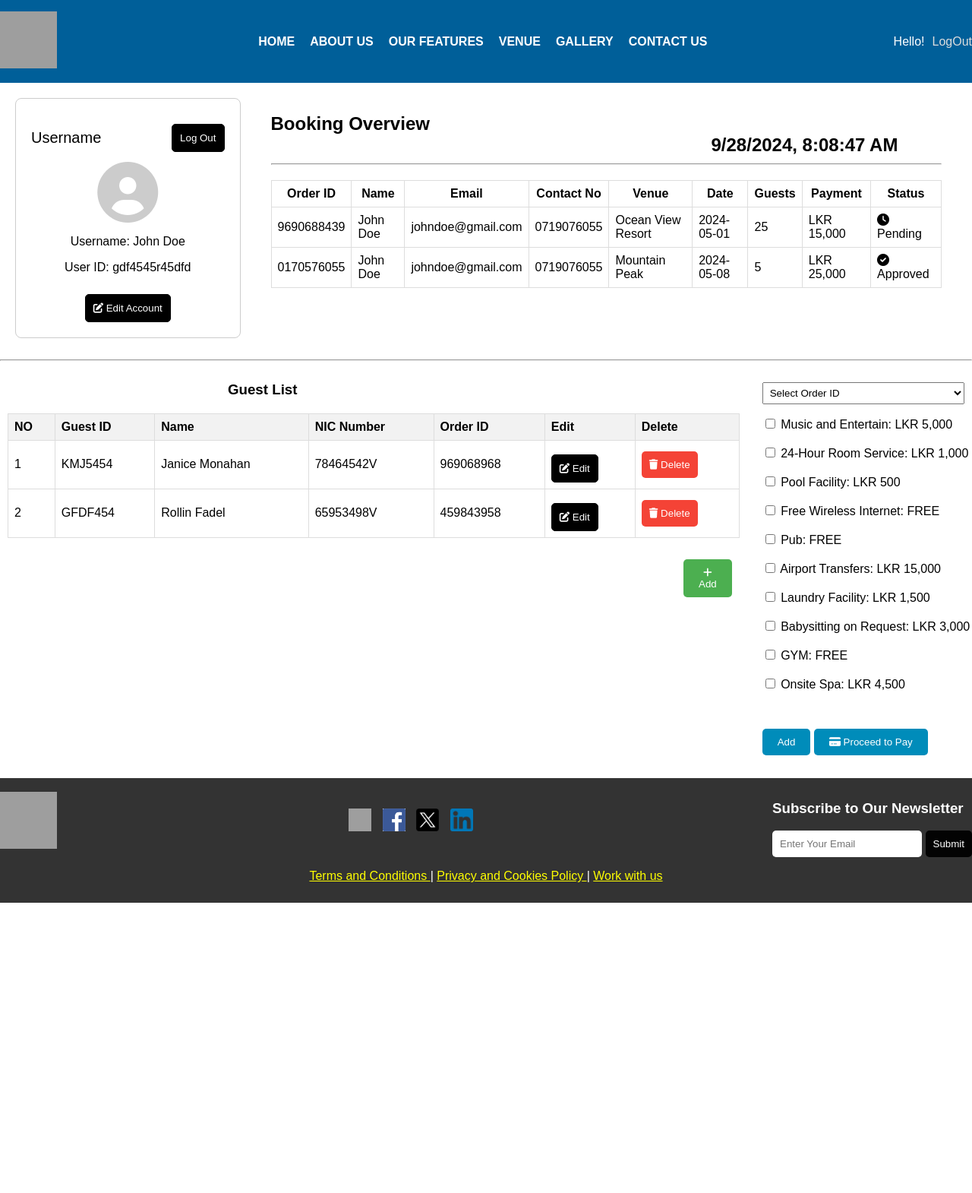
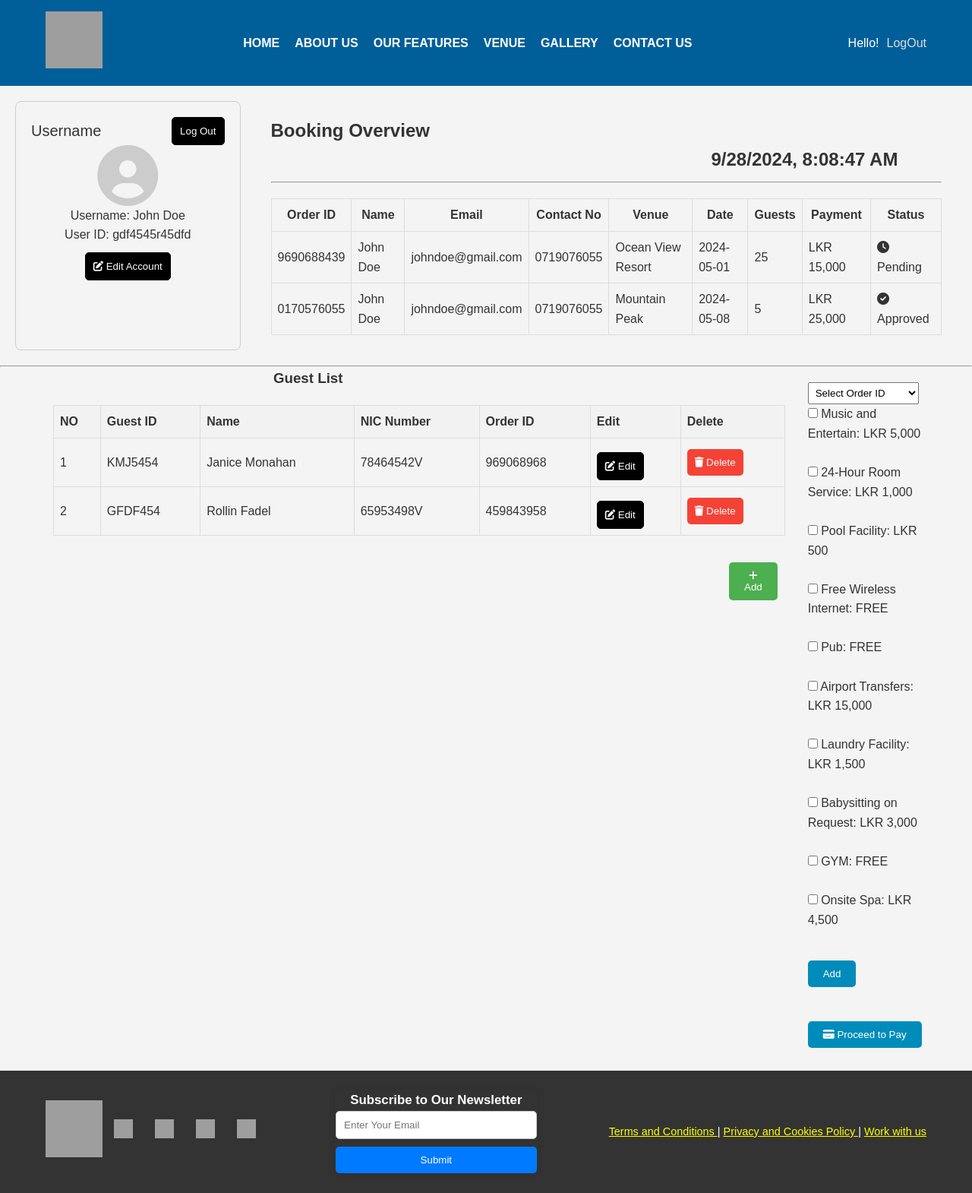
Before and after one commit to akithperera03/IWT-Assignment-Y1S2, a PHP site: page /bookingoverview.html in a window 1280 px wide. Shown: the whole page at 76% size. Before the commit the page ends 1188 px from the top, so only its background shows below. Run offline with PHP 8.4, Linux system fonts and the light colour scheme; grey boxes are pictures that could not be loaded.

Commit message:
changed bookingoverview css

```diff
--- a/bookingoverview.html
+++ b/bookingoverview.html
@@ -169,30 +169,32 @@
     <footer>
         <div class="container">
             <div class="logo">
-                <a href="index.html"><img src="images/logo_1.jpg" id="logoimage"></a>
+                <a href="index.php"><img src="images/logo_1.jpg" id="logoimage"></a>
             </div>
             <div class="social">
-                <a href="https://www.instagram.com"><img src="images/instagram.jpeg" alt="Instagram"></a>
-                <a href="https://www.facebook.com"><img src="images/facebook.png" alt="Facebook"></a>
-                <a href="https://www.x.com"><img src="images/x.png" alt="X"></a>
-                <a href="https://www.linkedin.com"><img src="images/linkedin.png" alt="LinkedIn"></a>
+                <a href="https://www.instagram.com"><img src="images/socialmedia/instagram.jpeg" alt="Instagram"></a>
+                <a href="https://www.facebook.com"><img src="images/socialmedia/facebook.png" alt="Facebook"></a>
+                <a href="https://www.x.com"><img src="images/socialmedia/x.png" alt="X"></a>
+                <a href="https://www.linkedin.com"><img src="images/socialmedia/linkedin.png" alt="LinkedIn"></a>
             </div>
 
             <div class="subscribe">
-                <h3>Subscribe to Our Newsletter</h3>
-                <input type="email" placeholder="Enter Your Email" required>
-                <button>Submit</button>
-            </div>
-        </div>
+        <h3>Subscribe to Our Newsletter</h3>
+        <form id="subscribeForm" method="POST" action="">
+            <input type="email" id="email" name="email" placeholder="Enter Your Email" required>
+            <button type="submit">Submit</button>
+        </form>
+        <!-- <p id="responseMessage"><?php echo $responseMessage; ?></p> -->
+    </div>
         <div class="legal">
             <div class="bottomlinks">
                 <p>
                     <a href="termsAndConditions.html"> Terms and Conditions </a> |
                     <a href="privacyPolicy.html"> Privacy and Cookies Policy </a> |
-                    <a href="careers.html"> Work with us </a>
+                    <a href="careers.php"> Work with us </a>
                 </p>
             </div>
         </div>
     </footer>
-</body>
-</html>
+    </body>
+    </html>
--- a/styles/bookingoverview.css
+++ b/styles/bookingoverview.css
@@ -1,8 +1,24 @@
+/* Basic Reset */
+* {
+    margin: 0;
+    padding: 0;
+    box-sizing: border-box;
+}
+
 body {
     font-family: Arial, sans-serif;
-    margin: 0;
-    padding: 0;
+    line-height: 1.6;
+    background-color: #f4f4f4;
+    color: #333;
 }
+
+.container {
+    max-width: 1200px;
+    margin: 0 auto;
+    padding: 0 20px;
+}
+
+/* Header Styles */
 header {
     background-color: #005f99;
     padding: 15px 0;
@@ -254,7 +270,8 @@ h2 {
 footer {
     background-color: #333;
     color: white;
-    padding: 10px 0;
+    padding: 5px 0; /* Reduced padding */
+    font-size: 0.9em; /* Smaller font size */
 }
 
 footer .container {
@@ -269,21 +286,9 @@ footer .social a {
 }
 
 footer .social img {
-    width: 30px;
-    height: 30px;
-}
-
-footer .subscribe input {
-    padding: 10px;
-    border: none;
-    border-radius: 5px;
-}
-
-footer .subscribe button {
-    padding: 10px;
-    background-color: #030303;
-    border: none;
-    cursor: pointer;
+    width: 25px; /* Reduced icon size */
+    height: 25px;
+    margin-left: 15px; /* Add space between logo and Instagram icon */
 }
 
 footer .bottomlinks a {
@@ -292,4 +297,50 @@ footer .bottomlinks a {
 
 footer .bottomlinks p {
     text-align: center;
+    font-size: 1em; /* Smaller text for links */
 }
+
+
+
+/* Subscribe Section */
+.subscribe {
+    max-width: 400px;
+    margin: 20px auto;
+    padding: 1px;
+    background: #333;
+    border-radius: 5px;
+    box-shadow: 0 0 10px rgba(0, 0, 0, 0.1);
+    text-align: center;
+}
+
+.subscribe h1 {
+    margin-bottom: 20px;
+}
+
+input[type="email"] {
+    width: 100%;
+    padding: 10px;
+    margin-bottom: 10px;
+    border: 1px solid #ccc;
+    border-radius: 5px;
+}
+
+.subscribe button {
+    width: 100%;
+    padding: 10px;
+    background-color: #007BFF;
+    color: white;
+    border: none;
+    border-radius: 5px;
+    cursor: pointer;
+}
+
+.subscribe button:hover {
+    background-color: #0056b3;
+}
+
+#responseMessage {
+    text-align: center;
+    margin-top: 10px;
+    color: #333;
+}
```
